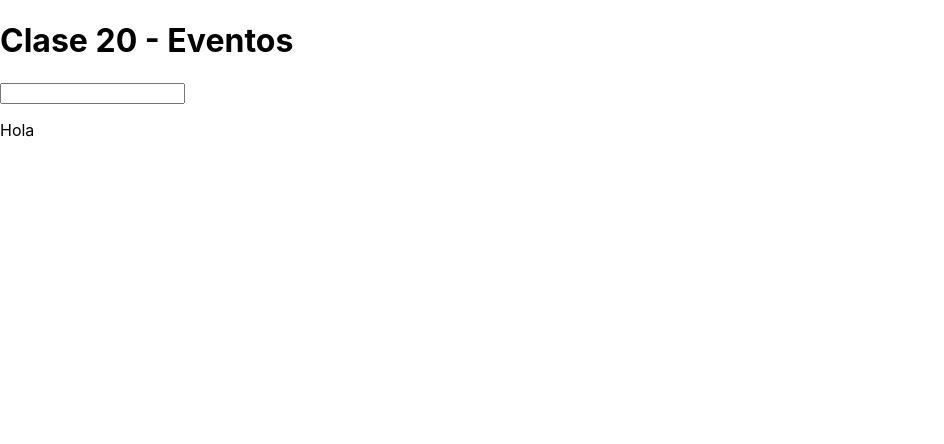
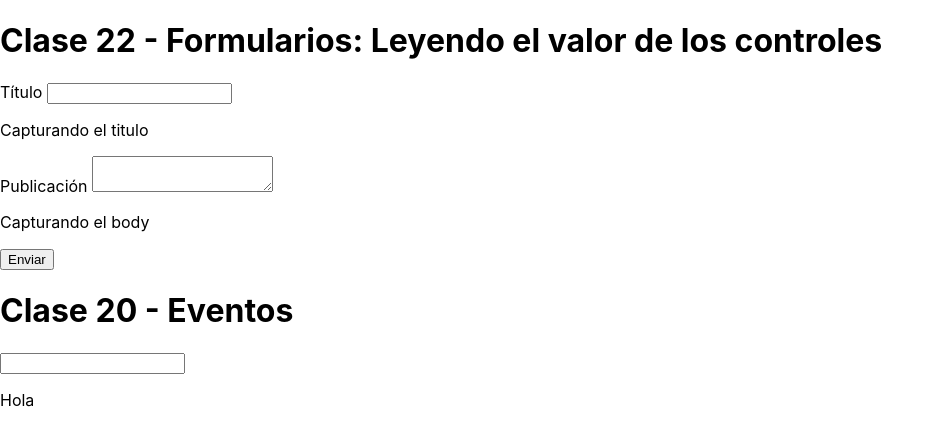
Before and after one commit to MauricioBelforte/curso-profesional-de-react-codigofacilito-legado, a React (Create React App) app: page / in a window 1280 px wide. Shown: the top 444 px of the page, without its empty margins (0-944 px from the left). Built offline with nearby package versions, Linux system fonts and the light colour scheme.

Commit message:
Comienzo del Modulo 4 - Formularios

```diff
--- a/src/App.js
+++ b/src/App.js
@@ -1,6 +1,7 @@
 
 import './App.css';
 import { SaludoClase20 } from './modulo3-Componentes/clase9/SaludoClase20';
+import { FormularioClase22 } from './modulo4-Formularios/clase1/FormularioClase22';
 
 /*
 import { ButtonConUseEffectClase19 } from './modulo3-Componentes/clase8/ButtonConUseEffectClase19';
@@ -32,7 +33,7 @@ function App() {
   return (
 
     <div>
-
+    <FormularioClase22 />
     <SaludoClase20 />
      {/*
 
--- /dev/null
+++ b/src/modulo4-Formularios/clase1/FormularioClase22.jsx
@@ -0,0 +1,30 @@
+
+import React from "react";
+import { useState } from "react";
+
+// Vamos a crear un componente que modifique el p cuando se escribe en el input
+const FormularioClase22 = ()=>{
+    const [titulo, setTitulo]= useState("")
+    const [body, setBody]= useState("")
+    return (
+    <div>
+        <h1>Clase 22 - Formularios: Leyendo el valor de los controles</h1>
+        <form action="">
+            <div>
+                <label type="text"> Título </label>
+                <input type="text" id= "title" onChange={(evento)=> setTitulo (evento.target.value)}/>
+                <p>Capturando el titulo {titulo}</p>
+            </div>
+            <div>
+                <label type="text"> Publicación </label>
+                <textarea name="" id="body" onChange={(evento)=> setBody(evento.target.value)}>  </textarea>
+                <p>Capturando el body {body}</p>
+            </div>
+            <input type="submit" value="Enviar"/>
+        </form>
+    </div>
+    )
+}
+
+
+export { FormularioClase22 }
```
Also changed, not shown: src/modulo4-Formularios/clase1/clase22-leyendo-el-valor-de-los-controles.md (+43 -0 lines).
